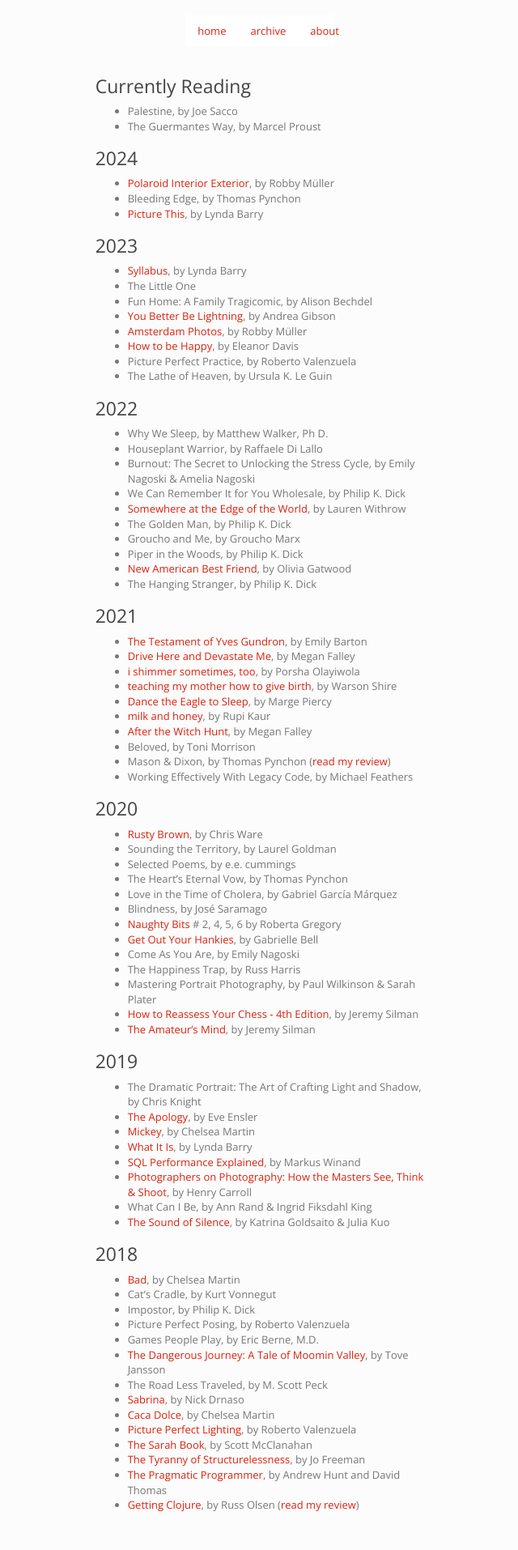
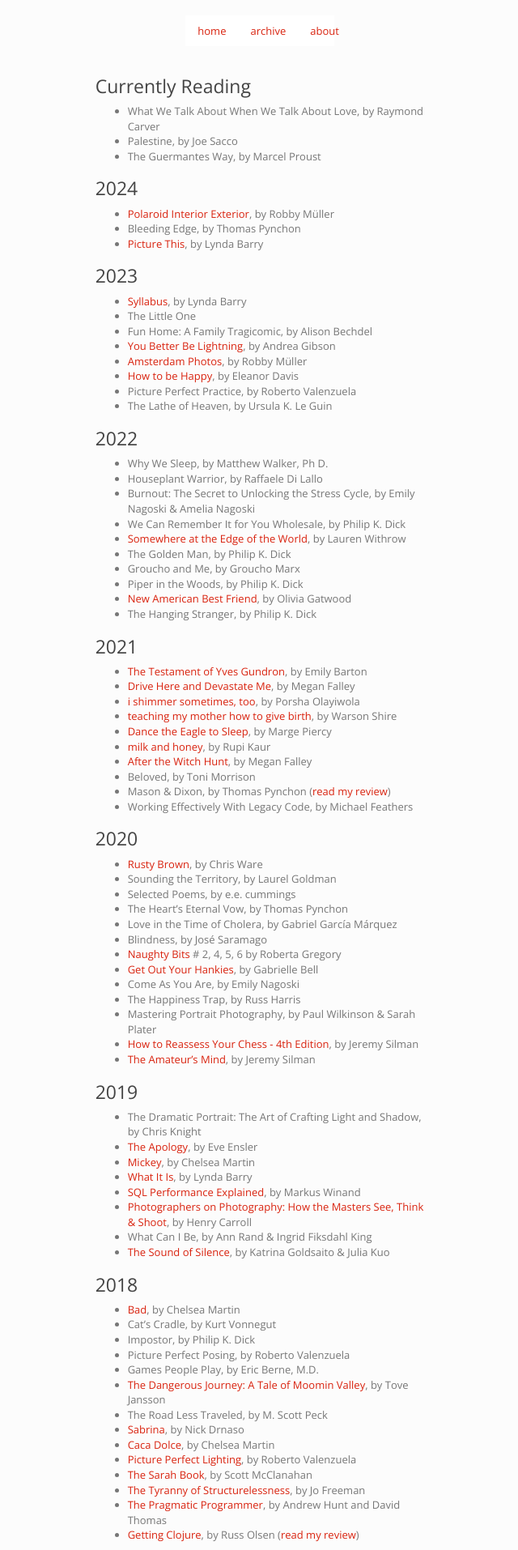
Before and after one commit to imtayadeway/imtayadeway.github.io, a Jekyll site: the page built from reading-list/index.md, in a window 1280 px wide. Shown: the whole page at 81% size, without its empty margins (319-959 px from the left). Built offline with Jekyll 4.4.1, drawn with Linux system fonts in a browser that asks for light colours; before the commit the page ends 1877 px from its top, so only the background shows below that.

Commit message:
wwtawwtal

```diff
--- a/reading-list/index.md
+++ b/reading-list/index.md
@@ -5,6 +5,7 @@ title: Reading List
 
 ### Currently Reading
 
+- What We Talk About When We Talk About Love, by Raymond Carver
 - Palestine, by Joe Sacco
 - The Guermantes Way, by Marcel Proust
 
```
